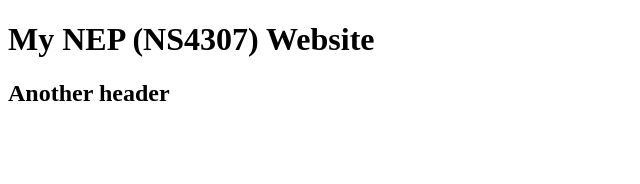
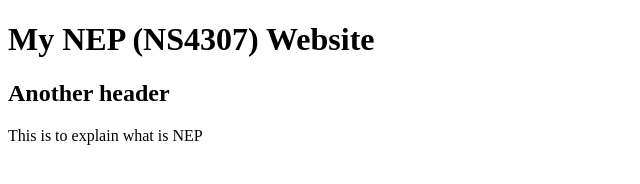
Before and after one commit to rahimihc/mynepwebsite, a plain HTML site: page index.html in a window 1280 px wide. Shown: the whole page, without its empty margins (0-640 px from the left). Drawn offline with Linux system fonts and the light colour scheme.

Commit message:
Added paragraph initial explanation

```diff
--- a/index.html
+++ b/index.html
@@ -8,5 +8,6 @@
 <body>
     <h1>My NEP (NS4307) Website</h1>
     <h2>Another header</h2>
+    <p>This is to explain what is NEP</p>
 </body>
 </html>
```
